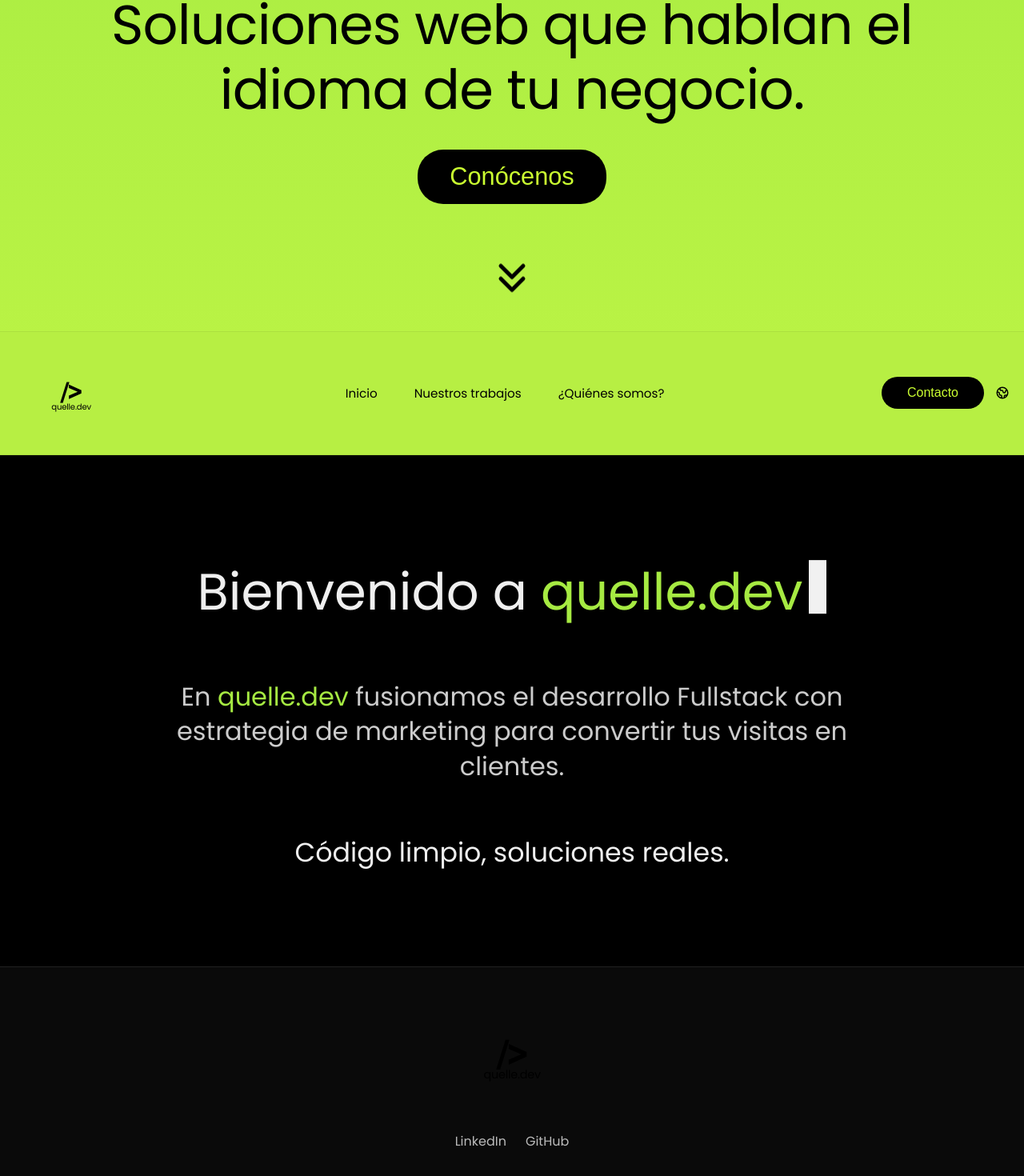
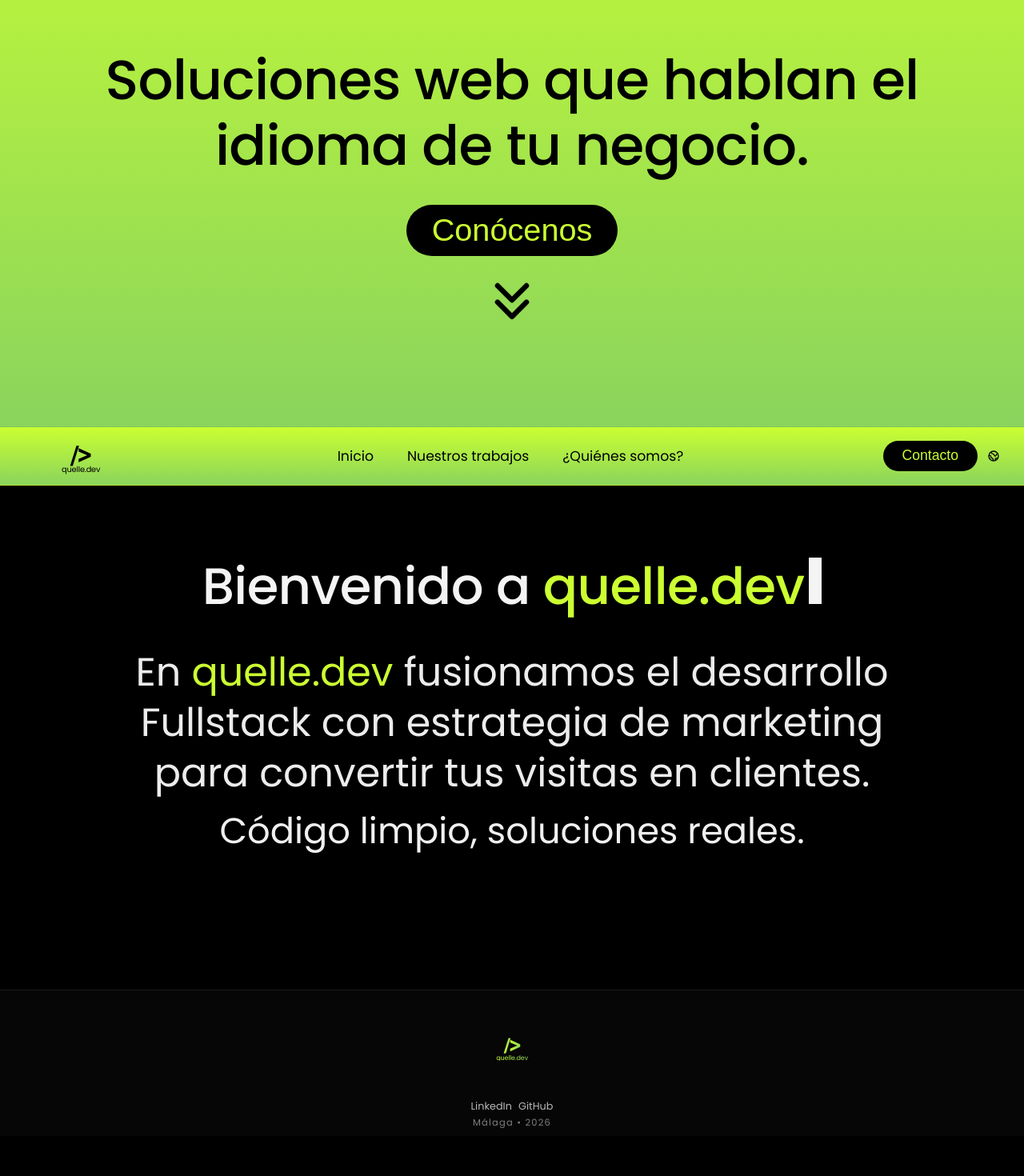
Before and after one commit to rafakata/quelle.dev-Proyecto-React-, a React (Vite) app: page / in a window 1280 px wide. Shown: the part 267-1737 px from the top of the page at 80% size. After the commit the page ends 1687 px from the top, so only its background shows below. Built offline with nearby package versions, Linux system fonts and the light colour scheme.

Commit message:
Actualización hero y detalles visuales.

```diff
--- a/src/App.css
+++ b/src/App.css
@@ -1,163 +1,311 @@
-/* Estructura principal */
+@import url('https://fonts.googleapis.com/css2?family=Poppins:wght@400;500;600;700&display=swap');
+
+:root {
+  --q-lime: #cbff31;
+  --q-green: #8ad45d;
+  --q-black: #000000;
+  --q-white: #f4f4f4;
+}
+
+html {
+  scroll-behavior: smooth;
+}
+
+body {
+  margin: 0;
+  font-family: 'Poppins', Arial, sans-serif;
+  background: var(--q-black);
+}
+
+#root {
+  width: 100%;
+}
+
 .app-container {
+  width: 100%;
   min-height: 100vh;
-  font-family: 'Poppins', Arial, sans-serif;
-  background: #bdf445;
 }
+
+.hero-bg,
+.navbar {
+  background: linear-gradient(180deg, var(--q-lime) 0%, var(--q-green) 100%);
+}
+
 .hero-bg {
-  background: linear-gradient(180deg, #a7ec42 0%, #bdf445 100%);
+  height: 100vh;
   min-height: 100vh;
+  overflow: hidden;
+}
+
+.content-section {
+  background: var(--q-black);
+}
+
+.hero-section {
+  height: 100%;
   display: flex;
   flex-direction: column;
+  align-items: center;
+  justify-content: center;
+  text-align: center;
+  padding: 0 26px;
 }
+
+.hero-logo-wrap {
+  margin-bottom: 66px;
+}
+
+.hero-title {
+  margin: 0;
+  max-width: 1040px;
+  font-size: clamp(2.8rem, 5.4vw, 4.4rem);
+  line-height: 1.18;
+  font-weight: 500;
+  letter-spacing: -0.8px;
+  color: #000;
+}
+
+.button-main {
+  margin-top: 34px;
+  background: #000;
+  color: var(--q-lime);
+  border: 0;
+  border-radius: 999px;
+  padding: 12px 32px;
+  font-size: clamp(2rem, 3.1vw, 3rem);
+  line-height: 1;
+  font-weight: 500;
+  cursor: pointer;
+  transition: transform 0.2s ease;
+}
+
+.button-main:hover {
+  transform: translateY(-1px) scale(1.02);
+}
+
+.hero-arrow {
+  margin-top: 16px;
+  border: 0;
+  background: transparent;
+  cursor: pointer;
+  padding: 0;
+  display: inline-flex;
+  align-items: center;
+  justify-content: center;
+}
+
+.bounce {
+  animation: hero-bounce 1.25s infinite;
+}
+
+@keyframes hero-bounce {
+  0%,
+  100% {
+    transform: translateY(0);
+  }
+  50% {
+    transform: translateY(10px);
+  }
+}
+
+.navbar {
+  height: 72px;
+  padding: 0 30px;
+  display: flex;
+  align-items: center;
+  justify-content: space-between;
+  border-top: 1px solid rgba(0, 0, 0, 0.05);
+  border-bottom: 1px solid rgba(0, 0, 0, 0.1);
+}
+
+.navbar-logo {
+  display: flex;
+  align-items: center;
+}
+
+.navbar-links {
+  margin: 0;
+  padding: 0;
+  list-style: none;
+  display: flex;
+  align-items: center;
+  gap: 42px;
+}
+
+.navbar-link {
+  font-size: 1.08rem;
+  color: #000;
+  transition: color 0.2s ease, transform 0.2s ease;
+}
+
+.navbar-link:hover {
+  color: #255f35;
+  transform: translateY(-1px);
+}
+
+.navbar-actions {
+  display: flex;
+  align-items: center;
+  gap: 12px;
+}
+
+.navbar-contact {
+  border: 0;
+  border-radius: 999px;
+  background: #000;
+  color: var(--q-lime);
+  font-size: 1.1rem;
+  line-height: 1;
+  padding: 10px 24px;
+  cursor: pointer;
+  transition: transform 0.2s ease, background-color 0.2s ease, color 0.2s ease;
+}
+
+.navbar-contact:hover {
+  transform: translateY(-1px) scale(1.03);
+  background: #1a1a1a;
+  color: #cbff31;
+}
+
+.navbar-icon {
+  width: 16px;
+  height: 16px;
+  color: #000;
+}
+
 .main-bg {
   background: #000;
 }
 
-/* Hero */
-.hero-section {
-  display: flex;
-  flex-direction: column;
-  align-items: center;
-  justify-content: flex-start;
-  padding: 26px 24px 40px 24px;
-  text-align: center;
-  position: relative;
-  flex: 1;
-}
-
-.hero-logo-wrap {
-  margin-top: 6px;
-  margin-bottom: 44px;
-}
-
-.hero-title {
-  font-size: clamp(2.2rem, 6.2vw, 4.3rem);
-  font-weight: 500;
-  color: #000;
-  max-width: 1100px;
-  line-height: 1.18;
-  margin-bottom: 2.1rem;
-  letter-spacing: -0.9px;
-}
-
-/* Navbar */
-.navbar {
-  display: flex;
-  justify-content: space-between;
-  align-items: center;
-  padding: 14px 18px;
-  background: #b7ef43;
-  color: #000;
-  border-top: 1px solid rgba(0, 0, 0, 0.06);
-  border-bottom: 1px solid rgba(0, 0, 0, 0.08);
-}
-.navbar-logo {
-  display: flex;
-  align-items: center;
-}
-.navbar-links {
-  display: flex;
-  gap: 46px;
-  list-style: none;
-  font-size: 0.95rem;
-  font-weight: 400;
-  margin: 0;
-  padding: 0;
-}
-.navbar-link {
-  cursor: pointer;
-  transition: font-weight 0.2s;
-}
-.navbar-link:hover {
-  font-weight: bold;
-}
-.navbar-actions {
-  display: flex;
-  align-items: center;
-  gap: 14px;
-}
-.navbar-icon {
-  width: 18px;
-  height: 18px;
-  color: #000;
-  cursor: pointer;
-  transition: opacity 0.2s;
-}
-.navbar-icon:hover {
-  opacity: 0.7;
-}
-
-/* Footer */
-.footer {
-  background: #0a0a0a;
-  border-top: 1px solid #222;
-  padding: 48px 32px;
-  display: flex;
-  flex-direction: column;
-  align-items: center;
-}
-.footer-links {
-  display: flex;
-  gap: 24px;
-  margin: 32px 0 24px 0;
-}
-.footer-link {
-  color: #bbb;
-  text-decoration: none;
-  transition: color 0.2s;
-}
-.footer-link:hover {
-  color: #cbff31;
-}
-.footer-text {
-  color: #666;
-  font-size: 0.85rem;
-  text-transform: uppercase;
-  font-weight: 600;
-  letter-spacing: 2px;
-}
-
-/* AboutIntro */
 .about-intro {
+  min-height: 58vh;
   background: #000;
-  color: #fff;
-  padding: 70px 32px 84px;
+  color: var(--q-white);
   display: flex;
   flex-direction: column;
   align-items: center;
   text-align: center;
+  padding: 78px 24px 88px;
 }
+
 .about-title {
-  font-size: clamp(2.1rem, 6vw, 4rem);
+  margin: 0;
+  font-size: clamp(2.2rem, 5vw, 4.05rem);
   font-weight: 500;
-  margin-bottom: 1.9rem;
-  color: #efefef;
+  color: var(--q-white);
+  letter-spacing: -0.6px;
 }
-.about-desc {
-  max-width: 840px;
-  font-size: clamp(1.2rem, 2.5vw, 2.8rem);
-  color: #ccc;
-  margin-bottom: 1.8rem;
-  line-height: 1.35;
+
+.about-title-typing {
+  position: relative;
+  display: inline-block;
+  padding-right: 0.34em;
 }
-.about-code {
-  color: #efefef;
-  font-weight: 400;
-  font-size: clamp(1.1rem, 2.6vw, 2.4rem);
+
+.about-title-track {
+  display: inline-block;
+  clip-path: inset(0 100% 0 0);
+}
+
+.about-caret {
+  position: absolute;
+  left: 0;
+  top: 0.18em;
+  width: 0.26em;
+  height: 0.92em;
+  background: var(--q-white);
+  opacity: 0;
 }
 
 .about-green {
-  color: #a6ea42;
+  color: var(--q-lime);
 }
 
-.about-caret {
-  display: inline-block;
-  width: 22px;
-  height: 1.05em;
-  background: #f1f1f1;
-  margin-left: 8px;
-  transform: translateY(0.08em);
+.about-intro.is-visible .about-title-track {
+  animation: title-reveal 1.9s steps(28, end) forwards;
+}
+
+.about-intro.is-visible .about-caret {
+  animation: caret-travel 1.9s steps(28, end) forwards, caret-blink 0.9s step-end 1.9s infinite;
+}
+
+@keyframes title-reveal {
+  from {
+    clip-path: inset(0 100% 0 0);
+  }
+  to {
+    clip-path: inset(0 0 0 0);
+  }
+}
+
+@keyframes caret-travel {
+  from {
+    left: 0;
+    opacity: 1;
+  }
+  to {
+    left: calc(100% - 0.26em);
+    opacity: 1;
+  }
+}
+
+@keyframes caret-blink {
+  0%,
+  45% {
+    opacity: 1;
+  }
+  50%,
+  95% {
+    opacity: 0;
+  }
+  100% {
+    opacity: 1;
+  }
+}
+
+.about-desc {
+  margin: 28px 0 0;
+  max-width: 980px;
+  font-size: clamp(1.95rem, 3.85vw, 3.15rem);
+  line-height: 1.28;
+  color: #ececec;
+}
+
+.about-code {
+  margin: 14px 0 0;
+  font-size: clamp(2rem, 3.5vw, 2.95rem);
+  line-height: 1.25;
+  color: #f0f0f0;
+}
+
+.footer {
+  background: #060606;
+  border-top: 1px solid rgba(255, 255, 255, 0.08);
+  display: flex;
+  flex-direction: column;
+  align-items: center;
+  justify-content: center;
+  gap: 2px;
+  padding: 8px 12px;
+}
+
+.footer-links {
+  margin: 1px 0 0;
+  display: flex;
+  gap: 8px;
+}
+
+.footer-link {
+  color: #b7b7b7;
+  text-decoration: none;
+  font-size: 0.8rem;
+}
+
+.footer-text {
+  margin: 1px 0 0;
+  color: #7f7f7f;
+  font-size: 0.72rem;
+  letter-spacing: 1.2px;
 }
 
 .logo-block {
@@ -179,100 +327,69 @@
   font-weight: 400;
   text-align: center;
 }
-/* Importar fuente Poppins */
-@import url('https://fonts.googleapis.com/css2?family=Poppins:wght@400;600;700&display=swap');
 
-body {
-  font-family: 'Poppins', Arial, sans-serif;
-  margin: 0;
-  padding: 0;
-  background: #bdf445;
+@media (max-width: 900px) {
+  .navbar-links {
+    gap: 22px;
+  }
+
+  .button-main {
+    font-size: clamp(1.7rem, 7vw, 2.2rem);
+  }
+
+  .about-desc,
+  .about-code {
+    max-width: 92vw;
+  }
 }
 
-#root {
-  margin: 0;
-  width: 100%;
-}
+@media (max-width: 700px) {
+  .hero-section {
+    padding: 0 14px;
+  }
 
-.bounce {
-  animation: bounce 1.2s infinite;
-}
+  .hero-logo-wrap {
+    margin-bottom: 34px;
+  }
 
-@keyframes bounce {
-  0%, 100% { transform: translateY(0); }
-  50% { transform: translateY(20px); }
-}
+  .hero-title {
+    max-width: 96vw;
+    font-size: clamp(2rem, 9vw, 2.8rem);
+  }
 
-.quelle-black {
-  background-color: #000000;
-  color: #fff;
-}
+  .hero-arrow svg {
+    width: 52px;
+    height: 52px;
+  }
 
-.quelle-gradient {
-  background: linear-gradient(90deg, #8ad45d, #cbff31);
-}
+  .navbar {
+    height: 58px;
+    padding: 0 14px;
+  }
 
-.text-gradient {
-  background: linear-gradient(90deg, #8ad45d, #cbff31);
-  background-clip: text;
-  -webkit-background-clip: text;
-  color: transparent;
-  -webkit-text-fill-color: transparent;
-}
-
-.button-main {
-  background: #000;
-  color: #cbff31;
-  padding: 1rem 2.5rem;
-  border-radius: 2rem;
-  font-weight: 500;
-  font-size: clamp(1.2rem, 2.4vw, 2.1rem);
-  border: none;
-  cursor: pointer;
-  transition: transform 0.2s;
-}
-.button-main:hover {
-  transform: scale(1.05);
-}
-
-@media (max-width: 900px) {
   .navbar-links {
     display: none;
   }
 
-  .hero-title {
-    max-width: 700px;
+  .navbar-contact {
+    padding: 8px 16px;
+    font-size: 0.98rem;
+  }
+
+  .about-intro {
+    padding: 58px 14px 64px;
+  }
+
+  .about-title {
+    font-size: clamp(1.9rem, 8.2vw, 2.6rem);
   }
 
   .about-desc {
-    max-width: 680px;
-    line-height: 1.45;
+    margin-top: 22px;
+    font-size: clamp(1.35rem, 6.2vw, 2rem);
+  }
+
+  .about-code {
+    font-size: clamp(1.35rem, 6vw, 2rem);
   }
 }
-
-@media (max-width: 640px) {
-  .hero-section {
-    padding: 22px 16px 30px;
-  }
-
-  .hero-logo-wrap {
-    margin-bottom: 26px;
-  }
-
-  .button-main {
-    padding: 0.8rem 1.8rem;
-    border-radius: 1.7rem;
-  }
-
-  .navbar {
-    padding: 10px 12px;
-  }
-
-  .about-intro {
-    padding: 52px 18px 64px;
-  }
-
-  .about-caret {
-    width: 14px;
-  }
-}
--- a/src/App.tsx
+++ b/src/App.tsx
@@ -6,16 +6,26 @@
 import './App.css';
 
 const App: React.FC = () => {
+  const scrollToMain = () => {
+    const mainSection = document.getElementById('main-content');
+    if (mainSection) {
+      mainSection.scrollIntoView({ behavior: 'smooth', block: 'start' });
+    }
+  };
+
   return (
     <div className="app-container">
-      <div className="hero-bg">
-        <Hero />
+      <section className="hero-bg" id="hero">
+        <Hero onScrollNext={scrollToMain} />
+      </section>
+
+      <section id="main-content" className="content-section">
         <Navbar />
-      </div>
-      <main className="main-bg">
-        <AboutIntro />
-      </main>
-      <Footer />
+        <main className="main-bg">
+          <AboutIntro />
+        </main>
+        <Footer />
+      </section>
     </div>
   );
 };
--- a/src/components/AboutIntro.tsx
+++ b/src/components/AboutIntro.tsx
@@ -1,10 +1,39 @@
-import React from 'react';
+import React, { useEffect, useRef, useState } from 'react';
 
 const AboutIntro: React.FC = () => {
+  const sectionRef = useRef<HTMLElement | null>(null);
+  const [isVisible, setIsVisible] = useState(false);
+
+  useEffect(() => {
+    if (!sectionRef.current) {
+      return;
+    }
+
+    const observer = new IntersectionObserver(
+      (entries) => {
+        entries.forEach((entry) => {
+          if (entry.isIntersecting) {
+            setIsVisible(true);
+          }
+        });
+      },
+      { threshold: 0.45 }
+    );
+
+    observer.observe(sectionRef.current);
+
+    return () => observer.disconnect();
+  }, []);
+
   return (
-    <section className="about-intro">
+    <section ref={sectionRef} className={`about-intro ${isVisible ? 'is-visible' : ''}`}>
       <h2 className="about-title">
-        Bienvenido a <span className="about-green">quelle.dev</span><span className="about-caret" aria-hidden="true" />
+        <span className="about-title-typing">
+          <span className="about-title-track">
+            Bienvenido a <span className="about-green">quelle.dev</span>
+          </span>
+          <span className="about-caret" aria-hidden="true" />
+        </span>
       </h2>
       <p className="about-desc">
         En <span className="about-green">quelle.dev</span> fusionamos el desarrollo Fullstack con
--- a/src/components/Footer.tsx
+++ b/src/components/Footer.tsx
@@ -4,7 +4,7 @@
 const Footer: React.FC = () => {
   return (
     <footer className="footer">
-      <Logo scale={0.5} />
+      <Logo scale={0.28} gradient />
       <div className="footer-links">
         <a href="https://www.linkedin.com/in/rafael-medina-quelle/" target="_blank" rel="noreferrer" className="footer-link">LinkedIn</a>
         <a href="https://github.com/rafakata" target="_blank" rel="noreferrer" className="footer-link">GitHub</a>
--- a/src/components/Hero.tsx
+++ b/src/components/Hero.tsx
@@ -1,24 +1,32 @@
 import React from 'react';
 import Logo from './Logo';
 
-const Hero: React.FC = () => {
+interface HeroProps {
+  onScrollNext: () => void;
+}
+
+const Hero: React.FC<HeroProps> = ({ onScrollNext }) => {
   return (
     <section className="hero-section">
       <div className="hero-logo-wrap">
-        <Logo scale={0.4} color="#000000" />
+        <Logo scale={0.78} color="#000000" />
       </div>
       <h1 className="hero-title">
         Soluciones web que hablan el idioma de tu negocio.
       </h1>
-      <button className="button-main">
+      <button className="button-main" type="button" onClick={onScrollNext}>
         Conócenos
       </button>
-      {/* Flecha doble hacia abajo */}
-      <div className="bounce" style={{ marginTop: '4rem', cursor: 'pointer' }}>
-        <svg style={{ width: '48px', height: '48px', color: '#000' }} fill="none" stroke="currentColor" viewBox="0 0 24 24">
+      <button
+        type="button"
+        aria-label="Bajar a la sección principal"
+        className="hero-arrow bounce"
+        onClick={onScrollNext}
+      >
+        <svg style={{ width: '62px', height: '62px', color: '#000' }} fill="none" stroke="currentColor" viewBox="0 0 24 24">
           <path strokeLinecap="round" strokeLinejoin="round" strokeWidth="2.5" d="M19 13l-7 7-7-7m14-8l-7 7-7-7" />
         </svg>
-      </div>
+      </button>
     </section>
   );
 };
--- a/src/components/Logo.tsx
+++ b/src/components/Logo.tsx
@@ -2,10 +2,24 @@
 
 interface LogoProps {
   scale?: number;
-  color?: string; // Añadimos color para cambiar entre blanco y negro
+  color?: string;
+  gradient?: boolean;
 }
 
-const Logo: React.FC<LogoProps> = ({ scale = 1, color = '#000000' }) => {
+const Logo: React.FC<LogoProps> = ({ scale = 1, color = '#000000', gradient = false }) => {
+  const gradientStyle = {
+    background: 'linear-gradient(90deg, #CBFF31 0%, #8AD45D 100%)',
+    backgroundClip: 'text' as const,
+    WebkitBackgroundClip: 'text' as const,
+    color: 'transparent',
+    WebkitTextFillColor: 'transparent' as const,
+  };
+
+  const markPartStyle = gradient ? gradientStyle : { color };
+  const textStyle = gradient
+    ? { ...gradientStyle, fontSize: '1.8rem', letterSpacing: '-0.5px' }
+    : { color, fontSize: '1.8rem', letterSpacing: '-0.5px' };
+
   return (
     <div
       className="logo-block"
@@ -14,17 +28,16 @@
       <div
         className="logo-mark"
         style={{
-          color,
           fontFamily: "'TT Interphases Mono Local', monospace",
           marginBottom: '-0.5rem'
         }}
       >
-        <span style={{ fontSize: '5.0rem', transform: 'translateX(10px)' }}>/</span>
-        <span style={{ fontSize: '6.5rem', transform: 'translateX(-10px)' }}>&gt;</span>
+        <span style={{ ...markPartStyle, fontSize: '5.0rem', transform: 'translateX(10px)' }}>/</span>
+        <span style={{ ...markPartStyle, fontSize: '6.5rem', transform: 'translateX(-10px)' }}>&gt;</span>
       </div>
       <div
         className="logo-text"
-        style={{ color: color, fontSize: '1.8rem', letterSpacing: '-0.5px' }}
+        style={textStyle}
       >
         quelle.dev
       </div>
--- a/src/components/Navbar.tsx
+++ b/src/components/Navbar.tsx
@@ -5,7 +5,7 @@
   return (
     <nav className="navbar">
       <div className="navbar-logo">
-        <Logo scale={0.35} color="#000000" />
+        <Logo scale={0.34} color="#000000" />
       </div>
       <ul className="navbar-links">
         <li className="navbar-link">Inicio</li>
@@ -13,7 +13,7 @@
         <li className="navbar-link">¿Quiénes somos?</li>
       </ul>
       <div className="navbar-actions">
-        <button className="button-main" style={{ fontSize: '1rem', padding: '0.7rem 2rem' }}>Contacto</button>
+        <button className="navbar-contact" type="button">Contacto</button>
         <svg className="navbar-icon" fill="none" stroke="currentColor" viewBox="0 0 24 24">
           <path strokeLinecap="round" strokeLinejoin="round" strokeWidth="2" d="M3.055 11H5a2 2 0 012 2v1a2 2 0 002 2 2 2 0 012 2v2.945M8 3.935V5.5A2.5 2.5 0 0010.5 8h.5a2 2 0 012 2 2 2 0 104 0 2 2 0 012-2h1.064M15 20.488V18a2 2 0 012-2h3.064M21 12a9 9 0 11-18 0 9 9 0 0118 0z" />
         </svg>
```
